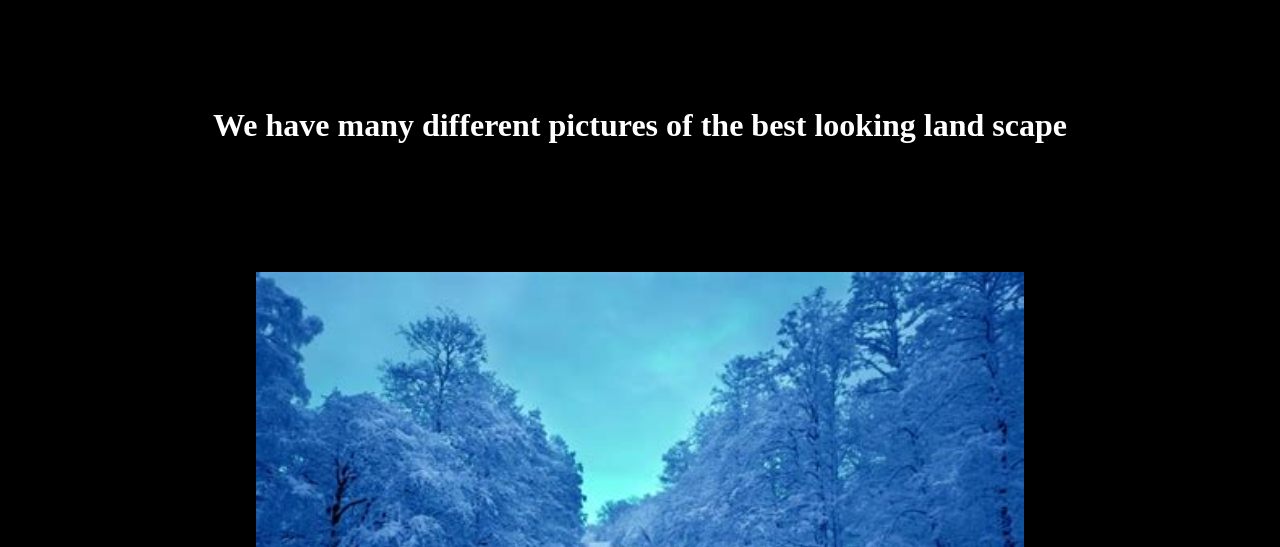
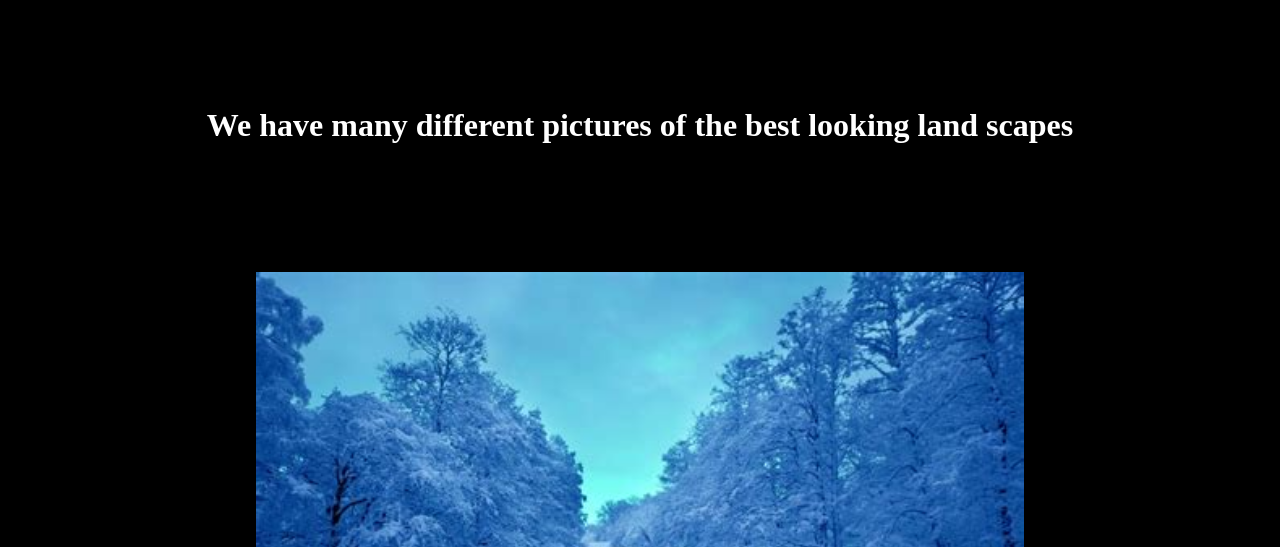
Before and after one commit to artgall12/artgall12.github.io, a plain HTML site: page about.html in a window 1280 px wide. Shown: the part 253-800 px from the top of the page. Drawn offline with Linux system fonts and the light colour scheme.

Commit message:
Update about.html

```diff
--- a/about.html
+++ b/about.html
@@ -18,7 +18,7 @@
       <div class="space">
 
         <h1 class="h1-2">Where An Online Art Gallery</h1>
-        <h1 class="h1-2-1">We have many different pictures of the best looking land scape</h1>
+        <h1 class="h1-2-1">We have many different pictures of the best looking land scapes</h1>
 
 
 
```
